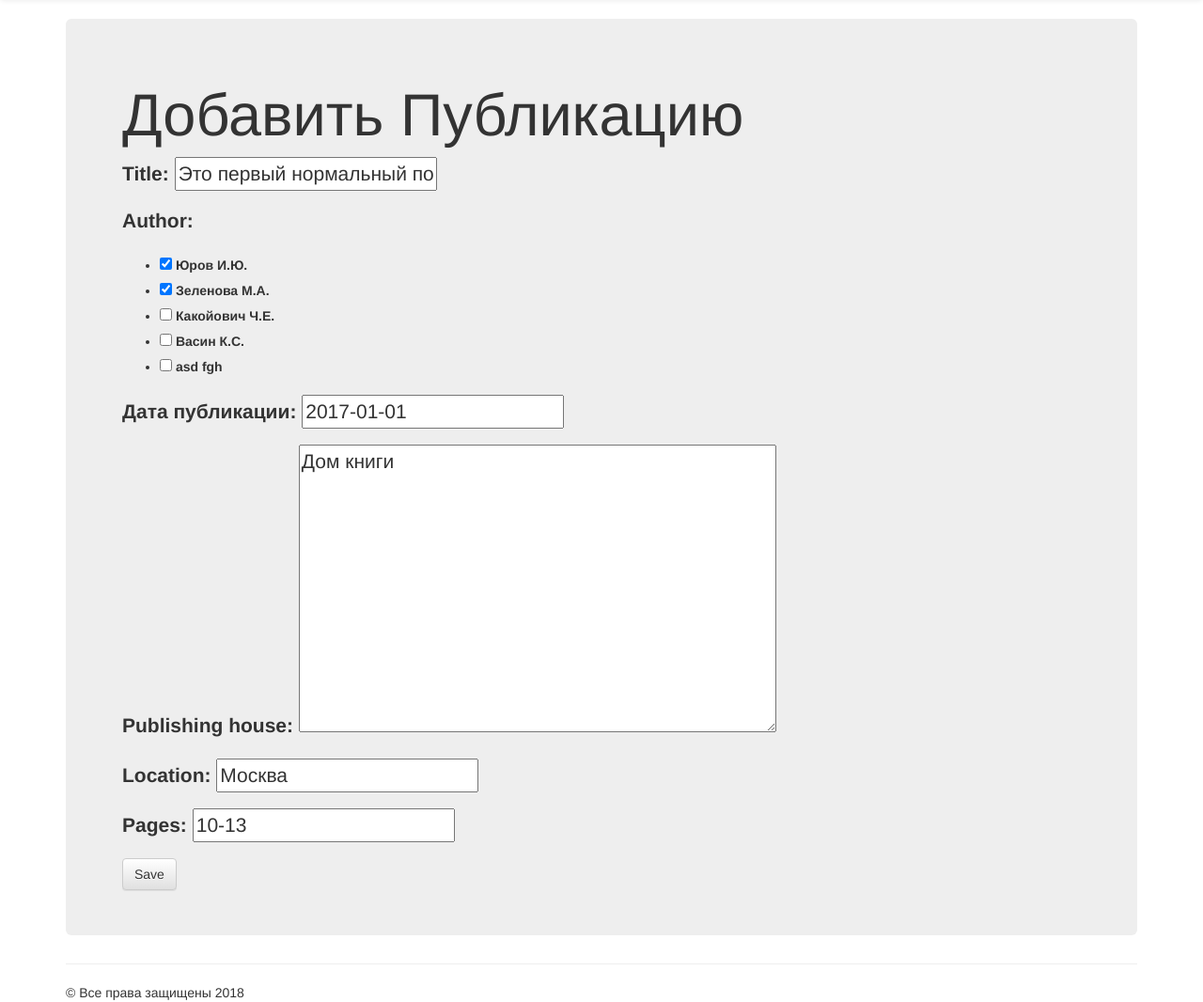
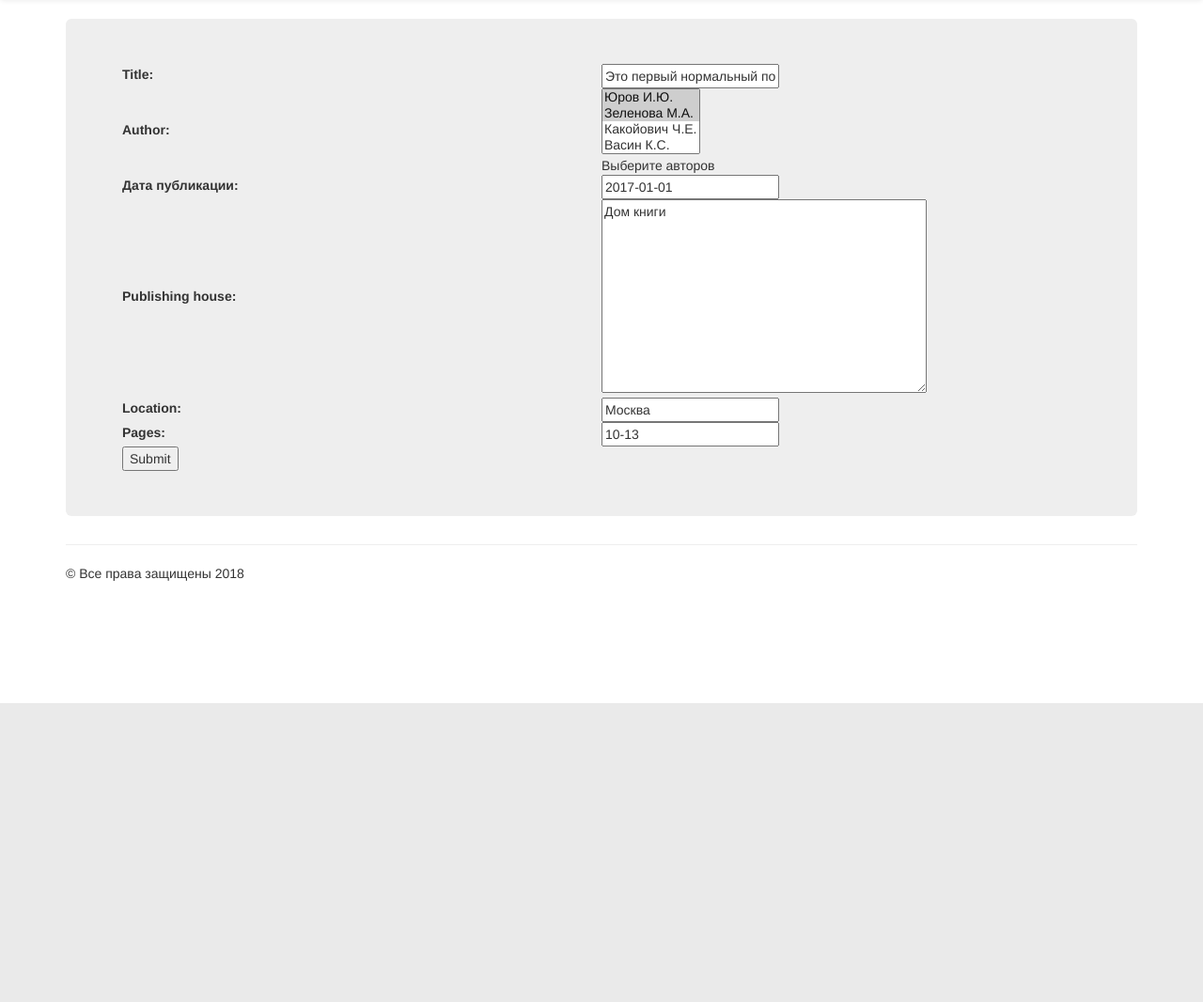
Before and after one commit to IllIgt/Django_Jinja_Bootstrap_Test, a Django app: page /news/publication/83/edit/ in a window 1280 px wide. Shown: the part 52-1118 px from the top of the page at 94% size. After the commit the page ends 800 px from the top, so only its background shows below. Run offline with Django 3.2, Linux system fonts and the light colour scheme; data comes from the database, SQL or seed files in the repository; both versions use the stored data as it was after the commit; some libraries are stand-ins or nearby versions.

Commit message:
Added manyToMany for field Author in Publications

```diff
--- a/News/forms.py
+++ b/News/forms.py
@@ -3,13 +3,9 @@ from .models import Publications, Authors
 
 
 class PublicationForm(forms.ModelForm):
-
     class Meta:
         model = Publications
         fields = ('title', 'author', 'date', 'publishing_house', 'location', 'pages')
-        widgets = {
-            'author': forms.CheckboxSelectMultiple,
-        }
 
 class AuthorsForm(forms.ModelForm):
 
--- a/News/models.py
+++ b/News/models.py
@@ -15,7 +15,7 @@ class Authors (models.Model):
 
 
 class Publications(models.Model):
-    author = models.ManyToManyField('Authors')
+    author = models.ManyToManyField('Authors', help_text = 'Выберите авторов')
     title = models.CharField(max_length=200)
     publishing_house = models.TextField()
     date = models.DateField('Дата публикации')
--- a/News/templates/News/posts.html
+++ b/News/templates/News/posts.html
@@ -19,7 +19,7 @@
                 {% for post in posts %}
                     <tr onclick="window.location = '/news/publication/{{post.id}}'+'/'">
                         <td>{{post.title}}</td>
-                        <td>{{post.author}}</td>
+                        <td>{% for author in post.author.all %} {{ author }}{% if not forloop.last %}, {% endif %}{% endfor %}</td>
                         <td>{{post.publishing_house}}</td>
                         <td>{{ post.pages}}</td>
                         <td>{{post.date|date:'d-m-Y'}}</td>
--- a/News/templates/News/publication_detail.html
+++ b/News/templates/News/publication_detail.html
@@ -8,6 +8,6 @@
         {% endif %}
         <a class="btn btn-default" href="{% url 'publication_edit' pk=post.pk %}"><span class="glyphicon glyphicon-pencil"></span></a>
         <h1>{{ post.title }}</h1>
-        <p>{{ post.authors|linebreaksbr }}</p>
+        <p>{% for author in post.author.all %} {{ author|linebreaksbr }}{% if not forloop.last %}, {% endif %}{% endfor %}</p>
     </div>
 {% endblock %}
--- a/News/templates/News/publication_edit.html
+++ b/News/templates/News/publication_edit.html
@@ -1,8 +1,13 @@
 {% extends "mainApp/wrapper.html" %}
+
 {% block content %}
-    <h1>Добавить Публикацию</h1>
-    <form method="POST" class="post-form">{% csrf_token %}
-        {{ form.as_p }}
-        <button type="submit" class="save btn btn-default">Save</button>
-    </form>
+
+<form action="" method="post">
+    {% csrf_token %}
+    <table>
+    {{ form.as_table }}
+    </table>
+    <input type="submit" value="Submit" />
+
+</form>
 {% endblock %}
--- a/News/views.py
+++ b/News/views.py
@@ -32,10 +32,9 @@ def post_new(request):
         form = PublicationForm(request.POST)
         if form.is_valid():
             post = form.save(commit=False)
-            authors = Authors.objects.get(pk=post.author.pk)
-            post.authors.add(authors)
             post.published_date = timezone.now()
             post.save()
+            form.save_m2m()
             return redirect('publication_detail', pk=post.pk)
     else:
         form = PublicationForm()
```
Also changed, not shown: News/admin.py (line endings or trailing spaces), News/migrations/0010_auto_20180226_1540.py (added), News/migrations/0011_auto_20180226_1554.py (added), db.sqlite3.
